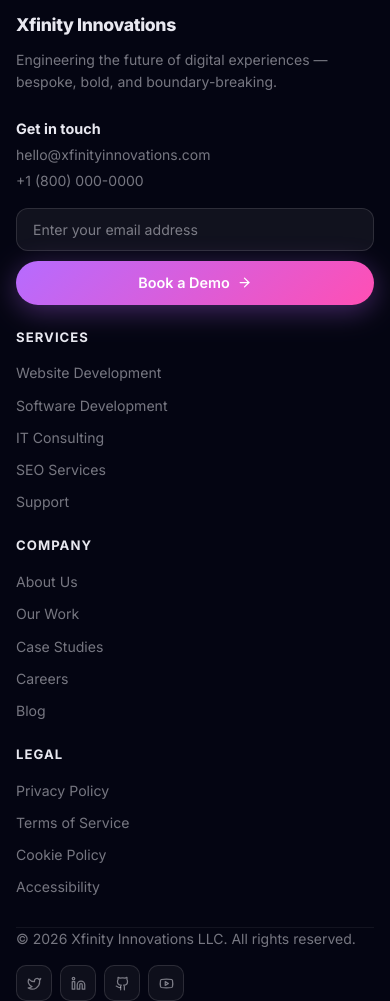
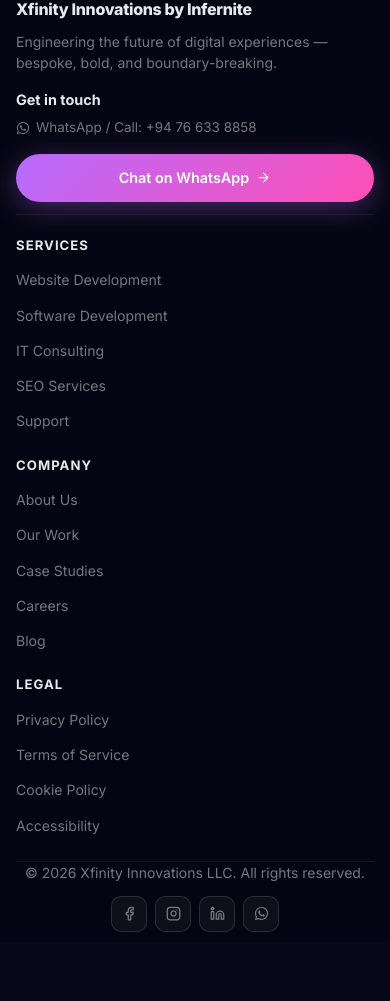
Before and after one commit to sarasithagalagama/xfinity, a React (Create React App) app: page / in a window 390 px wide. Shown: the part 8032-9033 px from the top of the page. After the commit the page ends 8974 px from the top, so only its background shows below. Built offline with nearby package versions, Linux system fonts and the light colour scheme.

Commit message:
feat: add SiteLoader component and Vercel configuration for rewrites

```diff
--- a/src/App.css
+++ b/src/App.css
@@ -27,6 +27,193 @@ body {
   -webkit-font-smoothing: antialiased;
 }
 
+/* ─── APP LOADER ─────────────────────────────────────────────────────── */
+.site-loader {
+  position: fixed;
+  inset: 0;
+  z-index: 5000;
+  display: flex;
+  align-items: center;
+  justify-content: center;
+  background:
+    radial-gradient(ellipse 70% 50% at 50% 8%, rgba(182,107,255,0.22) 0%, transparent 70%),
+    linear-gradient(160deg, #060714 0%, #0a0b24 50%, #060712 100%);
+  opacity: 1;
+  transition: opacity 0.38s ease;
+}
+
+.site-loader.is-exiting {
+  opacity: 0;
+  pointer-events: none;
+}
+
+.site-loader__halo {
+  position: absolute;
+  border-radius: 999px;
+  filter: blur(90px);
+  opacity: 0.5;
+}
+
+.site-loader__halo--one {
+  width: min(56vw, 620px);
+  height: min(56vw, 620px);
+  background: rgba(182,107,255,0.34);
+  top: -18%;
+  left: 10%;
+  animation: loaderFloatA 3.2s ease-in-out infinite;
+}
+
+.site-loader__halo--two {
+  width: min(48vw, 520px);
+  height: min(48vw, 520px);
+  background: rgba(94,217,255,0.2);
+  right: 4%;
+  bottom: -12%;
+  animation: loaderFloatB 3.6s ease-in-out infinite;
+}
+
+.site-loader__panel {
+  position: relative;
+  width: min(92vw, 440px);
+  border: 1px solid rgba(255,255,255,0.14);
+  border-radius: 18px;
+  padding: 26px 24px 22px;
+  background: rgba(10, 12, 34, 0.78);
+  -webkit-backdrop-filter: blur(14px);
+  backdrop-filter: blur(14px);
+  box-shadow: 0 28px 60px rgba(0,0,0,0.46);
+  text-align: center;
+}
+
+.site-loader__ring {
+  --loader-progress: 0%;
+  width: min(72vw, 300px);
+  margin: 0 auto 12px;
+  padding: 10px;
+  border-radius: 20px;
+  background:
+    conic-gradient(from 180deg, rgba(94,217,255,0.9), rgba(182,107,255,0.95) var(--loader-progress), rgba(255,255,255,0.08) var(--loader-progress));
+}
+
+.site-loader__logo {
+  width: 100%;
+  height: auto;
+  margin: 0 auto;
+  display: block;
+  border-radius: 12px;
+  background: rgba(6, 8, 24, 0.92);
+  padding: 12px;
+  filter: drop-shadow(0 8px 22px rgba(0,0,0,0.45));
+}
+
+.site-loader__text {
+  color: rgba(232,232,240,0.82);
+  letter-spacing: 0.015em;
+  font-size: 0.92rem;
+  margin-bottom: 4px;
+}
+
+.site-loader__pct {
+  color: rgba(232,232,240,0.66);
+  font-size: 0.8rem;
+  letter-spacing: 0.12em;
+  margin-bottom: 12px;
+}
+
+.site-loader__track {
+  position: relative;
+  width: 100%;
+  height: 6px;
+  border-radius: 999px;
+  background: rgba(255,255,255,0.08);
+  overflow: hidden;
+  margin-bottom: 12px;
+}
+
+.site-loader__track span {
+  display: block;
+  height: 100%;
+  border-radius: 999px;
+  background: linear-gradient(90deg, var(--accent), var(--accent-2), var(--accent-3));
+  box-shadow: 0 0 18px rgba(182,107,255,0.45);
+  transition: width 0.2s ease;
+}
+
+.site-loader__bars {
+  display: inline-grid;
+  grid-auto-flow: column;
+  gap: 5px;
+  align-items: end;
+}
+
+.site-loader__bars span {
+  width: 5px;
+  height: 14px;
+  border-radius: 999px;
+  background: linear-gradient(180deg, var(--accent-3), var(--accent));
+  box-shadow: 0 0 18px rgba(182,107,255,0.45);
+  animation: loaderBars 1s ease-in-out infinite;
+}
+
+.site-loader__bars span:nth-child(2) { animation-delay: 0.12s; }
+.site-loader__bars span:nth-child(3) { animation-delay: 0.24s; }
+.site-loader__bars span:nth-child(4) { animation-delay: 0.36s; }
+
+@keyframes loaderBars {
+  0%,
+  100% { transform: scaleY(0.55); opacity: 0.72; }
+  50% { transform: scaleY(1.25); opacity: 1; }
+}
+
+@keyframes loaderFloatA {
+  0%,
+  100% { transform: translateY(0); }
+  50% { transform: translateY(18px); }
+}
+
+@keyframes loaderFloatB {
+  0%,
+  100% { transform: translateY(0); }
+  50% { transform: translateY(-16px); }
+}
+
+@media (max-width: 640px) {
+  .site-loader__panel {
+    width: min(92vw, 360px);
+    padding: 22px 18px 20px;
+    border-radius: 16px;
+  }
+
+  .site-loader__ring {
+    width: min(76vw, 260px);
+    margin-bottom: 10px;
+    padding: 8px;
+  }
+
+  .site-loader__logo {
+    padding: 10px;
+  }
+
+  .site-loader__text {
+    font-size: 0.85rem;
+    margin-bottom: 4px;
+  }
+
+  .site-loader__pct {
+    margin-bottom: 10px;
+  }
+}
+
+@media (prefers-reduced-motion: reduce) {
+  .site-loader,
+  .site-loader__halo,
+  .site-loader__bars span,
+  .site-loader__track span {
+    animation: none !important;
+    transition: none !important;
+  }
+}
+
 /* ─── BACKGROUND ─────────────────────────────────────────────────────── */
 body::before {
   content: "";
@@ -842,6 +1029,13 @@ body::after {
 .footer-contact { margin-bottom: 28px; }
 .footer-contact p { margin-bottom: 4px; }
 .footer-contact-title { font-weight: 700; margin-bottom: 8px; font-size: 0.9rem; }
+.footer-contact-link {
+  display: inline-flex;
+  align-items: center;
+  gap: 8px;
+  text-decoration: none;
+}
+.footer-contact-link:hover { color: var(--text); }
 .newsletter { display: flex; flex-direction: column; gap: 10px; }
 .nl-input {
   background: rgba(255,255,255,0.05);
@@ -1144,11 +1338,48 @@ body::after {
   }
 
   .footer-inner  { grid-template-columns: 1fr; }
-  .footer-bottom { flex-direction: column; align-items: flex-start; }
-  .footer-inner { gap: 22px; margin-bottom: 28px; }
-  .footer-contact { margin-bottom: 16px; }
-  .footer-col { gap: 9px; }
-  .socials { gap: 8px; }
+  .footer {
+    padding-top: 36px;
+    padding-bottom: 10px;
+  }
+  .footer-inner {
+    gap: 20px;
+    margin-bottom: 22px;
+  }
+  .footer-brand {
+    padding-bottom: 14px;
+    border-bottom: 1px solid var(--border-soft);
+  }
+  .footer-logo {
+    font-size: 1rem;
+    margin-bottom: 8px;
+  }
+  .footer-tagline {
+    margin-bottom: 14px;
+    line-height: 1.55;
+  }
+  .footer-contact {
+    margin-bottom: 12px;
+  }
+  .footer-col {
+    gap: 8px;
+  }
+  .footer-col-title {
+    margin-bottom: 2px;
+  }
+  .footer-col a {
+    padding: 2px 0;
+  }
+  .footer-bottom {
+    flex-direction: column;
+    align-items: center;
+    text-align: center;
+    gap: 12px;
+  }
+  .socials {
+    gap: 8px;
+    justify-content: center;
+  }
   .nl-btn   { width: 100%; justify-content: center; }
 
   .inner-card,
@@ -1207,8 +1438,13 @@ body::after {
 
   .cta-bottom { padding: 40px 0; }
 
-  .footer { padding-top: 44px; }
+  .footer { padding-top: 30px; }
   .footer-tagline { max-width: none; }
+  .footer-brand { padding-bottom: 12px; }
+  .footer-contact-link {
+    font-size: 0.84rem;
+    gap: 6px;
+  }
 }
 
 /* ═══════════════════════════════════════════════════════════════════════
@@ -1217,27 +1453,33 @@ body::after {
 
 /* Hero */
 .inner-hero {
-  padding: 80px 0 60px;
+  padding: 44px 0 18px;
   position: relative;
+  border-bottom: 1px solid var(--border-soft);
 }
 .inner-hero::before {
   content: "";
   position: absolute;
   inset: 0;
   background-image:
-    repeating-linear-gradient(0deg,   rgba(182,107,255,0.04) 0px, rgba(182,107,255,0.04) 1px, transparent 1px, transparent 60px),
-    repeating-linear-gradient(90deg,  rgba(182,107,255,0.04) 0px, rgba(182,107,255,0.04) 1px, transparent 1px, transparent 60px);
+    radial-gradient(ellipse 80% 120% at 18% 8%, rgba(182,107,255,0.14) 0%, rgba(182,107,255,0.04) 42%, transparent 100%),
+    linear-gradient(180deg, rgba(255,255,255,0.01) 0%, rgba(255,255,255,0.00) 100%);
   pointer-events: none;
-  -webkit-mask-image: radial-gradient(ellipse 80% 80% at 50% 50%, black 30%, transparent 100%);
-  mask-image: radial-gradient(ellipse 80% 80% at 50% 50%, black 30%, transparent 100%);
-}
-.inner-hero-inner { max-width: 760px; }
+  -webkit-mask-image: none;
+  mask-image: none;
+}
+.inner-hero-inner {
+  max-width: 820px;
+  display: flex;
+  flex-direction: column;
+  gap: 6px;
+}
 .inner-hero-title {
-  font-size: clamp(2rem, 4vw, 3.2rem);
+  font-size: clamp(2rem, 3.5vw, 3rem);
   font-weight: 800;
-  line-height: 1.14;
+  line-height: 1.12;
   letter-spacing: -0.03em;
-  margin-bottom: 1.1rem;
+  margin-bottom: 0.65rem;
   background: linear-gradient(130deg, #fff 30%, var(--accent-3) 70%, var(--accent));
   -webkit-background-clip: text;
   -webkit-text-fill-color: transparent;
@@ -1246,9 +1488,19 @@ body::after {
 .inner-hero-sub {
   font-size: clamp(0.95rem, 1.5vw, 1.05rem);
   color: var(--muted);
-  max-width: 580px;
-  margin: 0 0 2rem;
-  line-height: 1.75;
+  max-width: 640px;
+  margin: 0;
+  line-height: 1.68;
+}
+
+.inner-hero .hero-btns {
+  justify-content: flex-start;
+  margin-top: 0.55rem;
+}
+
+/* Tighten first content section after any inner hero */
+.inner-hero + .section.container {
+  padding-top: 20px;
 }
 
 /* Generic card grid */
@@ -1433,13 +1685,13 @@ body::after {
 
 /* Legal */
 .inner-hero--legal {
-  padding: 56px 0 16px;
+  padding: 48px 0 14px;
 }
 .inner-hero--legal .inner-hero-sub {
   margin-bottom: 0;
 }
 .inner-legal-wrap {
-  padding: 12px 0 64px;
+  padding: 8px 0 56px;
 }
 .inner-legal-body { max-width: 720px; display: flex; flex-direction: column; gap: 0; }
 .inner-legal-section { padding: 28px 0; border-bottom: 1px solid var(--border-soft); }
@@ -1462,12 +1714,35 @@ body::after {
 
 /* Inner page responsive */
 @media (max-width: 1000px) {
+  .inner-hero {
+    padding: 38px 0 16px;
+  }
+  .inner-hero-title {
+    font-size: clamp(1.8rem, 5vw, 2.5rem);
+  }
+  .inner-hero-sub {
+    max-width: 100%;
+  }
+  .inner-hero + .section.container {
+    padding-top: 16px;
+  }
+
   .inner-grid-4 { grid-template-columns: repeat(2, 1fr); }
   .inner-case-card { grid-template-columns: 1fr; }
   .inner-case-stats { flex-direction: row; flex-wrap: wrap; min-width: unset; }
   .inner-two-col { grid-template-columns: 1fr; gap: 36px; }
 }
 @media (max-width: 768px) {
+  .inner-hero {
+    padding: 34px 0 14px;
+  }
+  .inner-hero-title {
+    margin-bottom: 0.55rem;
+  }
+  .inner-hero + .section.container {
+    padding-top: 14px;
+  }
+
   .inner-grid-3, .inner-process-grid, .inner-blog-grid { grid-template-columns: repeat(2, 1fr); }
   .inner-grid-2 { grid-template-columns: 1fr; }
   .inner-role-card { flex-direction: column; align-items: flex-start; }
@@ -1475,9 +1750,12 @@ body::after {
 }
 @media (max-width: 520px) {
   .inner-grid-3, .inner-process-grid, .inner-blog-grid, .inner-grid-4 { grid-template-columns: 1fr; }
-  .inner-hero { padding: 60px 0 44px; }
-  .inner-hero--legal { padding: 44px 0 10px; }
-  .inner-legal-wrap { padding: 8px 0 44px; }
+  .inner-hero { padding: 30px 0 12px; }
+  .inner-hero-title { font-size: clamp(1.65rem, 8vw, 2.15rem); }
+  .inner-hero-sub { line-height: 1.58; }
+  .inner-hero + .section.container { padding-top: 12px; }
+  .inner-hero--legal { padding: 34px 0 8px; }
+  .inner-legal-wrap { padding: 6px 0 40px; }
   .inner-cookie-table {
     display: block;
     width: 100%;
--- a/src/components/PageLayout.js
+++ b/src/components/PageLayout.js
@@ -1,11 +1,11 @@
 import React, { useEffect, useState } from "react";
-import { Link, useNavigate } from "react-router-dom";
-import { ArrowRight, Twitter, Linkedin, Github, Youtube } from "lucide-react";
+import { Link } from "react-router-dom";
+import { ArrowRight, Facebook, Instagram, Linkedin } from "lucide-react";
+import { FaWhatsapp } from "react-icons/fa";
 import logo from "../assets/images/logo.png";
 
 export default function PageLayout({ children }) {
   const [menuOpen, setMenuOpen] = useState(false);
-  const navigate = useNavigate();
 
   useEffect(() => {
     document.body.style.overflow = menuOpen ? "hidden" : "";
@@ -22,11 +22,6 @@ export default function PageLayout({ children }) {
     { label: "About", href: "/#about" },
     { label: "Contact", href: "/#contact" },
   ];
-
-  const handleBookDemo = () => {
-    const email = document.getElementById("pl-email")?.value;
-    if (email) navigate(`/#contact`);
-  };
 
   return (
     <div className="home-container" id="home">
@@ -76,29 +71,32 @@ export default function PageLayout({ children }) {
       <footer className="footer">
         <div className="container footer-inner">
           <div className="footer-brand">
-            <p className="footer-logo">Xfinity Innovations</p>
+            <p className="footer-logo">Xfinity Innovations by Infernite</p>
             <p className="muted text-sm footer-tagline">
               Engineering the future of digital experiences &mdash; bespoke,
               bold, and boundary-breaking.
             </p>
             <div className="footer-contact">
               <p className="footer-contact-title">Get in touch</p>
-              <p className="muted text-sm">hello@xfinityinnovations.com</p>
-              <p className="muted text-sm">+1 (800) 000-0000</p>
+              <a
+                className="muted text-sm footer-contact-link"
+                href="https://wa.me/94766338858"
+                target="_blank"
+                rel="noreferrer"
+              >
+                <FaWhatsapp size={14} />
+                WhatsApp / Call: +94 76 633 8858
+              </a>
             </div>
             <div className="newsletter">
-              <input
-                id="pl-email"
-                type="email"
-                placeholder="Enter your email address"
-                className="nl-input"
-              />
-              <button
-                onClick={handleBookDemo}
+              <a
                 className="btn btn-fill-pill nl-btn"
+                href="https://wa.me/94766338858"
+                target="_blank"
+                rel="noreferrer"
               >
-                Book a Demo <ArrowRight size={15} />
-              </button>
+                Chat on WhatsApp <ArrowRight size={15} />
+              </a>
             </div>
           </div>
 
@@ -138,16 +136,25 @@ export default function PageLayout({ children }) {
           <div className="socials">
             <a
               className="soc-icon"
-              href="https://twitter.com"
+              href="http://facebook.com/xfinity.innovations"
               target="_blank"
               rel="noreferrer"
-              aria-label="X / Twitter"
+              aria-label="Facebook"
             >
-              <Twitter size={15} />
+              <Facebook size={15} />
             </a>
             <a
               className="soc-icon"
-              href="https://linkedin.com"
+              href="https://www.instagram.com/xfinity.innovations/"
+              target="_blank"
+              rel="noreferrer"
+              aria-label="Instagram"
+            >
+              <Instagram size={15} />
+            </a>
+            <a
+              className="soc-icon"
+              href="https://www.linkedin.com/company/xfinity-innovations/"
               target="_blank"
               rel="noreferrer"
               aria-label="LinkedIn"
@@ -156,21 +163,12 @@ export default function PageLayout({ children }) {
             </a>
             <a
               className="soc-icon"
-              href="https://github.com"
+              href="https://wa.me/94766338858"
               target="_blank"
               rel="noreferrer"
-              aria-label="GitHub"
+              aria-label="WhatsApp"
             >
-              <Github size={15} />
-            </a>
-            <a
-              className="soc-icon"
-              href="https://youtube.com"
-              target="_blank"
-              rel="noreferrer"
-              aria-label="YouTube"
-            >
-              <Youtube size={15} />
+              <FaWhatsapp size={15} />
             </a>
           </div>
         </div>
--- /dev/null
+++ b/src/components/SiteLoader.js
@@ -0,0 +1,46 @@
+import React from "react";
+import logo from "../assets/images/logo.png";
+
+export default function SiteLoader({ exiting = false, progress = 0 }) {
+  const pct = Math.max(0, Math.min(100, Math.round(progress)));
+
+  return (
+    <div
+      className={`site-loader${exiting ? " is-exiting" : ""}`}
+      role="status"
+      aria-live="polite"
+      aria-label="Loading site"
+    >
+      <div className="site-loader__halo site-loader__halo--one" />
+      <div className="site-loader__halo site-loader__halo--two" />
+
+      <div className="site-loader__panel">
+        <div
+          className="site-loader__ring"
+          style={{ "--loader-progress": `${pct}%` }}
+          aria-hidden="true"
+        >
+          <img
+            src={logo}
+            alt="Xfinity Innovations"
+            className="site-loader__logo"
+          />
+        </div>
+
+        <p className="site-loader__text">Preparing your digital experience</p>
+        <p className="site-loader__pct">{pct}%</p>
+
+        <div className="site-loader__track" aria-hidden="true">
+          <span style={{ width: `${pct}%` }} />
+        </div>
+
+        <div className="site-loader__bars" aria-hidden="true">
+          <span />
+          <span />
+          <span />
+          <span />
+        </div>
+      </div>
+    </div>
+  );
+}
--- a/src/pages/Home.js
+++ b/src/pages/Home.js
@@ -11,11 +11,11 @@ import {
   ChevronDown,
   Cloud,
   TrendingUp,
-  Twitter,
+  Facebook,
+  Instagram,
   Linkedin,
-  Github,
-  Youtube,
 } from "lucide-react";
+import { FaWhatsapp } from "react-icons/fa";
 import {
   SiReact,
   SiNodedotjs,
@@ -34,7 +34,6 @@ import creative4 from "../assets/images/creative-4.jpeg";
 
 export default function Home() {
   const [menuOpen, setMenuOpen] = useState(false);
-  const [newsletterEmail, setNewsletterEmail] = useState("");
   const [formData, setFormData] = useState({
     name: "",
     company: "",
@@ -55,11 +54,6 @@ export default function Home() {
       document.body.style.overflow = "";
     };
   }, [menuOpen]);
-
-  const handleBookDemo = () => {
-    if (!newsletterEmail.trim()) return;
-    window.location.href = "/#contact";
-  };
 
   const navLinks = [
     { label: "Home", href: "/#home" },
@@ -539,27 +533,32 @@ export default function Home() {
       <footer className="footer">
         <div className="container footer-inner">
           <div className="footer-brand">
-            <p className="footer-logo">Xfinity Innovations</p>
+            <p className="footer-logo">Xfinity Innovations by Infernite</p>
             <p className="muted text-sm footer-tagline">
               Engineering the future of digital experiences &mdash; bespoke,
               bold, and boundary-breaking.
             </p>
             <div className="footer-contact">
               <p className="footer-contact-title">Get in touch</p>
-              <p className="muted text-sm">hello@xfinityinnovations.com</p>
-              <p className="muted text-sm">+1 (800) 000-0000</p>
+              <a
+                className="muted text-sm footer-contact-link"
+                href="https://wa.me/94766338858"
+                target="_blank"
+                rel="noreferrer"
+              >
+                <FaWhatsapp size={14} />
+                WhatsApp / Call: +94 76 633 8858
+              </a>
             </div>
             <div className="newsletter">
-              <input
-                type="email"
-                placeholder="Enter your email address"
-                className="nl-input"
-                value={newsletterEmail}
-                onChange={(e) => setNewsletterEmail(e.target.value)}
-              />
-              <button className="btn btn-fill-pill nl-btn" onClick={handleBookDemo}>
-                Book a Demo <ArrowRight size={15} />
-              </button>
+              <a
+                className="btn btn-fill-pill nl-btn"
+                href="https://wa.me/94766338858"
+                target="_blank"
+                rel="noreferrer"
+              >
+                Chat on WhatsApp <ArrowRight size={15} />
+              </a>
             </div>
           </div>
           <div className="footer-col">
@@ -595,16 +594,25 @@ export default function Home() {
           <div className="socials">
             <a
               className="soc-icon"
-              href="https://twitter.com"
+              href="http://facebook.com/xfinity.innovations"
               target="_blank"
               rel="noreferrer"
-              aria-label="X / Twitter"
+              aria-label="Facebook"
             >
-              <Twitter size={15} />
+              <Facebook size={15} />
             </a>
             <a
               className="soc-icon"
-              href="https://linkedin.com"
+              href="https://www.instagram.com/xfinity.innovations/"
+              target="_blank"
+              rel="noreferrer"
+              aria-label="Instagram"
+            >
+              <Instagram size={15} />
+            </a>
+            <a
+              className="soc-icon"
+              href="https://www.linkedin.com/company/xfinity-innovations/"
               target="_blank"
               rel="noreferrer"
               aria-label="LinkedIn"
@@ -613,21 +621,12 @@ export default function Home() {
             </a>
             <a
               className="soc-icon"
-              href="https://github.com"
+              href="https://wa.me/94766338858"
               target="_blank"
               rel="noreferrer"
-              aria-label="GitHub"
+              aria-label="WhatsApp"
             >
-              <Github size={15} />
-            </a>
-            <a
-              className="soc-icon"
-              href="https://youtube.com"
-              target="_blank"
-              rel="noreferrer"
-              aria-label="YouTube"
-            >
-              <Youtube size={15} />
+              <FaWhatsapp size={15} />
             </a>
           </div>
         </div>
```
Also changed, not shown: src/App.js (+99 -1 lines), vercel.json (added), 22 other files (tests, documents, lock files or other folders).
